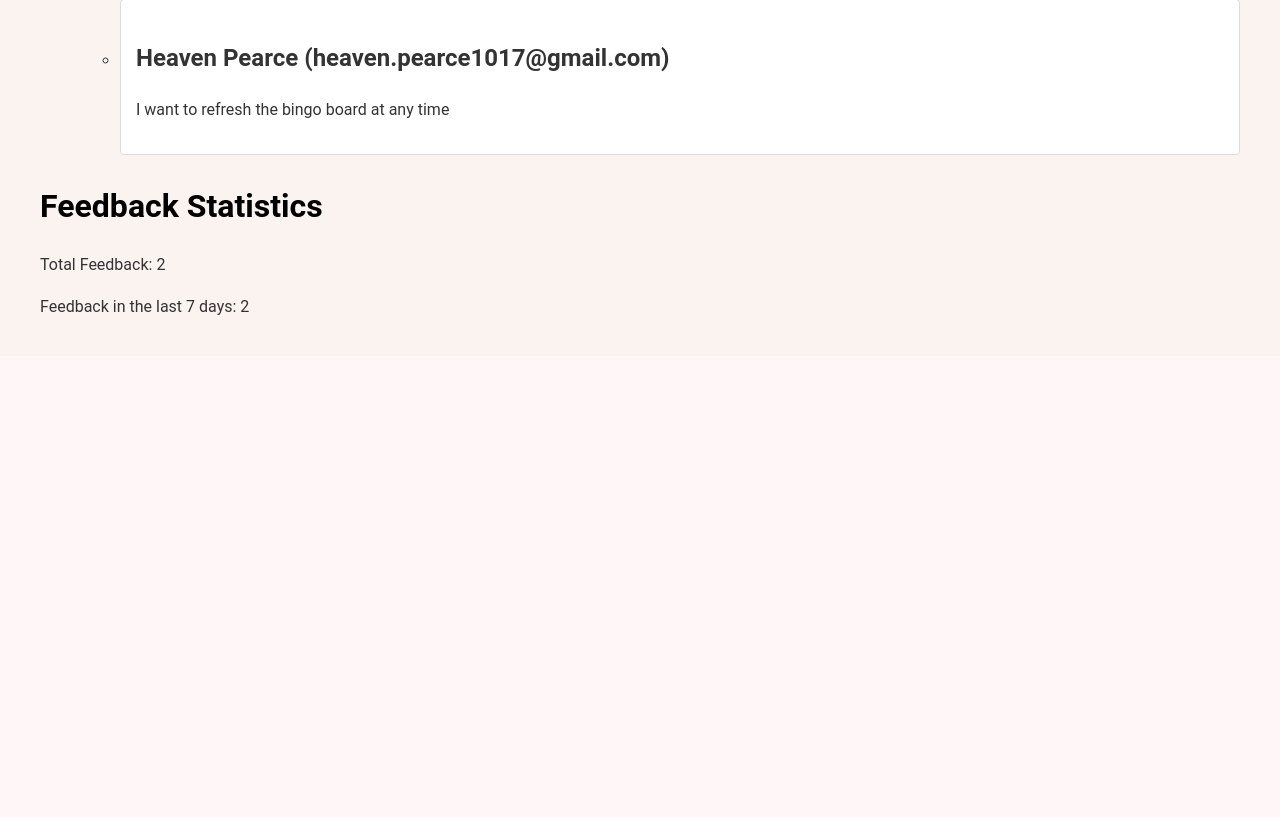
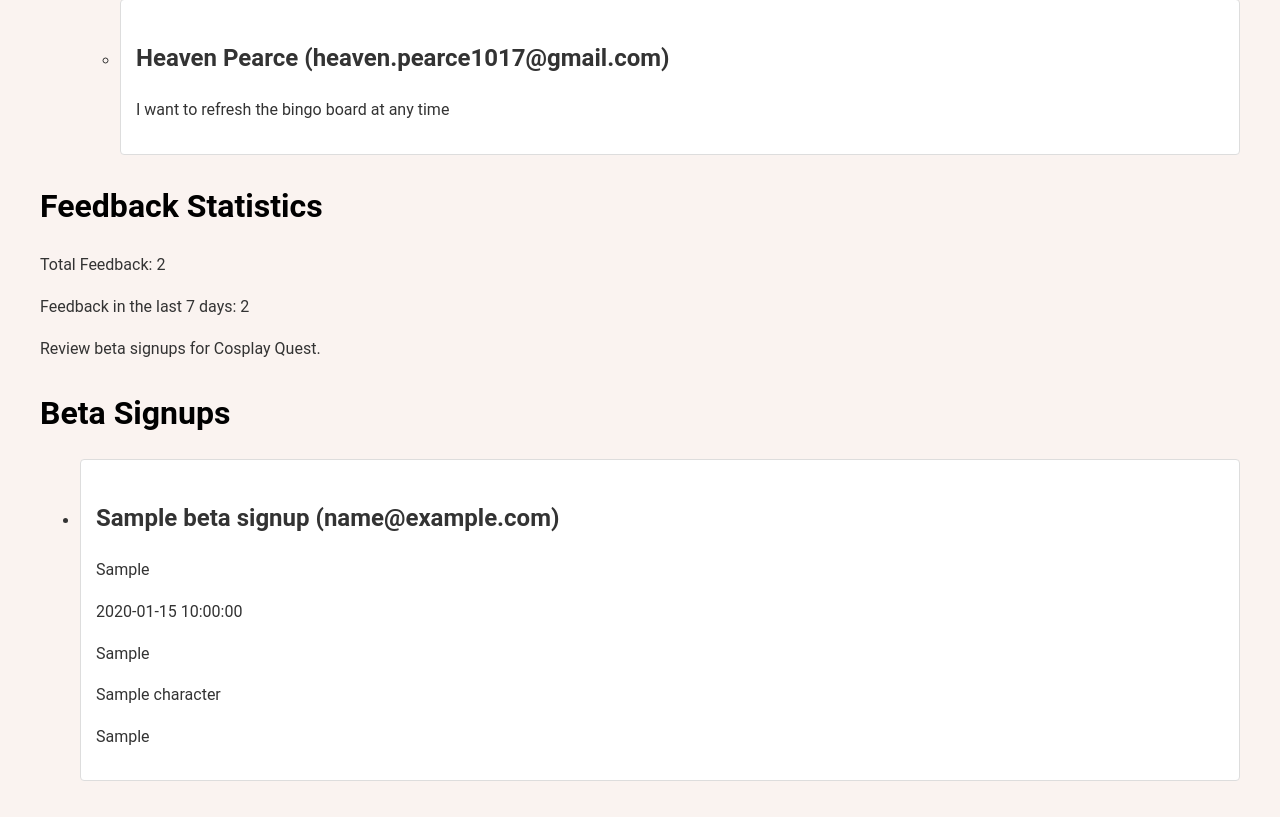
Before and after one commit to EcraepNahte/Cosplay-Quest-Website, a FastAPI app: template templates/developer.html in a window 1280 px wide. Shown: the part 472-1289 px from the top of the page. Before the commit the page ends 787 px from the top, so only its background shows below. Run offline with FastAPI, Linux system fonts and the light colour scheme; the template is opened without the code that fills it: most values are stand-ins (such as "Sample title", 1, 10 or a date in 2020); some libraries are stand-ins or nearby versions.

Commit message:
Beta sign up updates

```diff
--- a/app/crud.py
+++ b/app/crud.py
@@ -12,8 +12,8 @@ def create_feedback(db: Session, name: str, email: str, message: str, created_at
 def get_all_feedback(db: Session, skip: int = 0, limit: int = 100):
     return db.query(models.Feedback).offset(skip).limit(limit).all()
 
-def create_beta_signup(db: Session, name: str, email: str, device_os: str, next_con: str = None, next_con_date: datetime = None):
-    db_beta_signup = models.BetaSignup(name=name, email=email, device_os=device_os, next_con=next_con, next_con_date=next_con_date)
+def create_beta_signup(db: Session, name: str, email: str, device_os: str, next_con: str = None, next_con_date: datetime = None, will_cosplay: bool = False, character: str = None, source_media: str = None):
+    db_beta_signup = models.BetaSignup(name=name, email=email, device_os=device_os, next_con=next_con, next_con_date=next_con_date, will_cosplay=will_cosplay, character=character, source_media=source_media)
     db.add(db_beta_signup)
     db.commit()
     db.refresh(db_beta_signup)
--- a/app/migrations.py
+++ b/app/migrations.py
@@ -17,33 +17,39 @@ def run_migrations():
     cursor = conn.cursor()
 
     # Check if the column exists
-    cursor.execute("PRAGMA table_info(feedback)")
+    cursor.execute("PRAGMA table_info(beta_signup)")
     columns = [column[1] for column in cursor.fetchall()]
 
-    if "created_at" not in columns:
+    if "will_cosplay" not in columns or "character" not in columns:
         # Create a new table with the desired schema
+        cursor.execute('DROP TABLE new_beta_signup')
         cursor.execute("""
-        CREATE TABLE new_feedback (
+        CREATE TABLE new_beta_signup (
             id INTEGER PRIMARY KEY AUTOINCREMENT,
             name VARCHAR,
             email VARCHAR,
-            message TEXT,
+            device_os VARCHAR,
+            next_con VARCHAR,
+            next_con_date TIMESTAMP,
+            will_cosplay BOOLEAN,
+            character VARCHAR,
+            source_media VARCHAR,
             created_at TIMESTAMP DEFAULT CURRENT_TIMESTAMP
         )
         """)
 
         # Copy data from the old table to the new table
-        cursor.execute("INSERT INTO new_feedback (id, name, email, message) SELECT id, name, email, message FROM feedback")
+        cursor.execute("INSERT INTO new_beta_signup (id, name, email, device_os, next_con, created_at) SELECT id, name, email, device_os, next_con, created_at FROM beta_signup")
 
         # Drop the old table
-        cursor.execute("DROP TABLE feedback")
+        cursor.execute("DROP TABLE beta_signup")
 
         # Rename the new table to the original table name
-        cursor.execute("ALTER TABLE new_feedback RENAME TO feedback")
+        cursor.execute("ALTER TABLE new_beta_signup RENAME TO beta_signup")
 
-        print("Migration completed: 'created_at' column added to the feedback table.")
+        print("Migration completed: 'will_cosplay', 'character', 'source_media' column added to the beta_signup table.")
     else:
-        print("Column 'created_at' already exists. No migration needed.")
+        print("Migration completed: 'will_cosplay', 'character', 'source_media' already exist in the beta_signup table.")
 
     # Commit the changes and close the connection
     conn.commit()
--- a/app/models.py
+++ b/app/models.py
@@ -1,4 +1,4 @@
-from sqlalchemy import Column, Integer, String, Text, DateTime, func
+from sqlalchemy import Column, Integer, String, Text, DateTime, Boolean, func
 from .database import Base
 
 class Feedback(Base):
@@ -19,4 +19,7 @@ class BetaSignup(Base):
     device_os = Column(String)
     next_con = Column(String, nullable=True)
     next_con_date = Column(DateTime, nullable=True)
+    will_cosplay = Column(Boolean)
+    character = Column(String, nullable=True)
+    source_media = Column(String, nullable=True)
     created_at = Column(DateTime(timezone=True), server_default=func.now())
--- a/main.py
+++ b/main.py
@@ -34,9 +34,16 @@ async def info(request: Request):
 async def feedback_form(request: Request):
     return templates.TemplateResponse("feedback.html", {"request": request})
 
+@app.get("/toggle-character-form")
+async def character_form(request: Request, will_cosplay: bool = False):
+    if will_cosplay:
+        return templates.TemplateResponse("partials/cosplay_character.html", {"request": request})
+    else:
+        return templates.TemplateResponse("partials/empty.html", {"request": request})
+
 @app.post("/beta-signup")
-async def beta_signup(request: Request, name: str = Form(...), email: str=Form(...), device_os: str = Form(...), next_con: str = Form(None), next_con_date: datetime.date = Form(None), db: Session = Depends(get_db)):
-    crud.create_beta_signup(db, name, email, device_os, next_con, next_con_date)
+async def beta_signup(request: Request, name: str = Form(...), email: str=Form(...), device_os: str = Form(...), next_con: str = Form(None), next_con_date: datetime.date = Form(None), will_cosplay: bool = Form(None), character: str = Form(None), source_media: str = Form(None), db: Session = Depends(get_db)):
+    crud.create_beta_signup(db, name, email, device_os, next_con, next_con_date, will_cosplay, character, source_media)
     return templates.TemplateResponse("partials/beta_response.html", {"request": request, "success": True, "email": email})
 
 @app.post("/feedback")
@@ -47,7 +54,8 @@ async def submit_feedback(request: Request, name: str = Form(...), email: str =
 @app.get("/developer")
 async def developer(request: Request, db: Session = Depends(get_db)):
     feedback_list = crud.get_all_feedback(db)
-    return templates.TemplateResponse("developer.html", {"request": request, "feedback_list": feedback_list})
+    beta_signup_list = crud.get_all_beta_signups(db)
+    return templates.TemplateResponse("developer.html", {"request": request, "feedback_list": feedback_list, "beta_signup_list": beta_signup_list})
 
 @app.get("/faq/{faq_id}")
 async def faq(request: Request, faq_id: int):
--- a/static/styles.css
+++ b/static/styles.css
@@ -217,15 +217,16 @@
     border-radius: 50%;
   }
 
-  .hiddendiv {
+  .fillable_div {
+    transition: max-height 0.3s ease-in-out, opacity 0.3s ease-in-out;
     max-height: 0;
+    opacity: 0;
     overflow: hidden;
-    transition: max-height 0.5s ease-out;
   }
 
-  input[name="will_cosplay"]:checked + #characterform {
-    max-height: 500px; /* Adjust this value based on your content */
-    transition: max-height 0.5s ease-in;
+  .fillable_div:not(:empty) {
+    max-height: 500px; /* Adjust as needed */
+    opacity: 1;
   }
 
   /* Responsive design */
--- a/templates/developer.html
+++ b/templates/developer.html
@@ -23,5 +23,23 @@
             <!-- This will be populated by the server -->
         </div>
     </div>
+
+    <p>Review beta signups for Cosplay Quest.</p>
+
+    <div class="feedback-list">
+        <h2>Beta Signups</h2>
+        <ul hx-get="/refresh-beta-signups" hx-trigger="load, every 30s">
+            {% for beta_signup in beta_signup_list %}
+            <li class="feedback-item">
+                <h3>{{ beta_signup.name }} ({{ beta_signup.email }})</h3>
+                <p>{{ beta_signup.next_con }}</p>
+                <p>{{ beta_signup.next_con_date }}</p>
+                <p>{{ beta_signup.will_cosplay }}</p>
+                <p>{{ beta_signup.character }}</p>
+                <p>{{ beta_signup.source_media }}</p>
+            </li>
+            {% endfor %}
+        </ul>
+    </div>
 </div>
 {% endblock %}
--- a/templates/partials/beta_response.html
+++ b/templates/partials/beta_response.html
@@ -1,5 +1,5 @@
 {% if success %}
-<p class="successtext">{{email}} has been signed up for the beta. Expect to recieve an email within a few days.</p>
+<p class="successtext">{{email}} has been signed up for the beta. Expect to recieve an email soon.</p>
 {% else %}
 <p class="failtext">Hmmm... Something went wrong. Please try again in a few moments...</p>
 {% endif %}
--- /dev/null
+++ b/templates/partials/cosplay_character.html
@@ -0,0 +1,6 @@
+<div id="characterform" class="expanding">
+    <label for="character">Who do you plan on cosplaying as?</label>
+    <input type="text" id="character" name="character" placeholder="character name" />
+    <label for="source_media">What is that character from?</label>
+    <input type="text" id="source_media" name="source_media" placeholder="character source" />
+</div>
```
Also changed, not shown: templates/home.html (+2 -7 lines), templates/partials/beta_signup_list.html (added, +12 -0 lines), cosplay_quest_web.db, templates/partials/empty.html (added).
